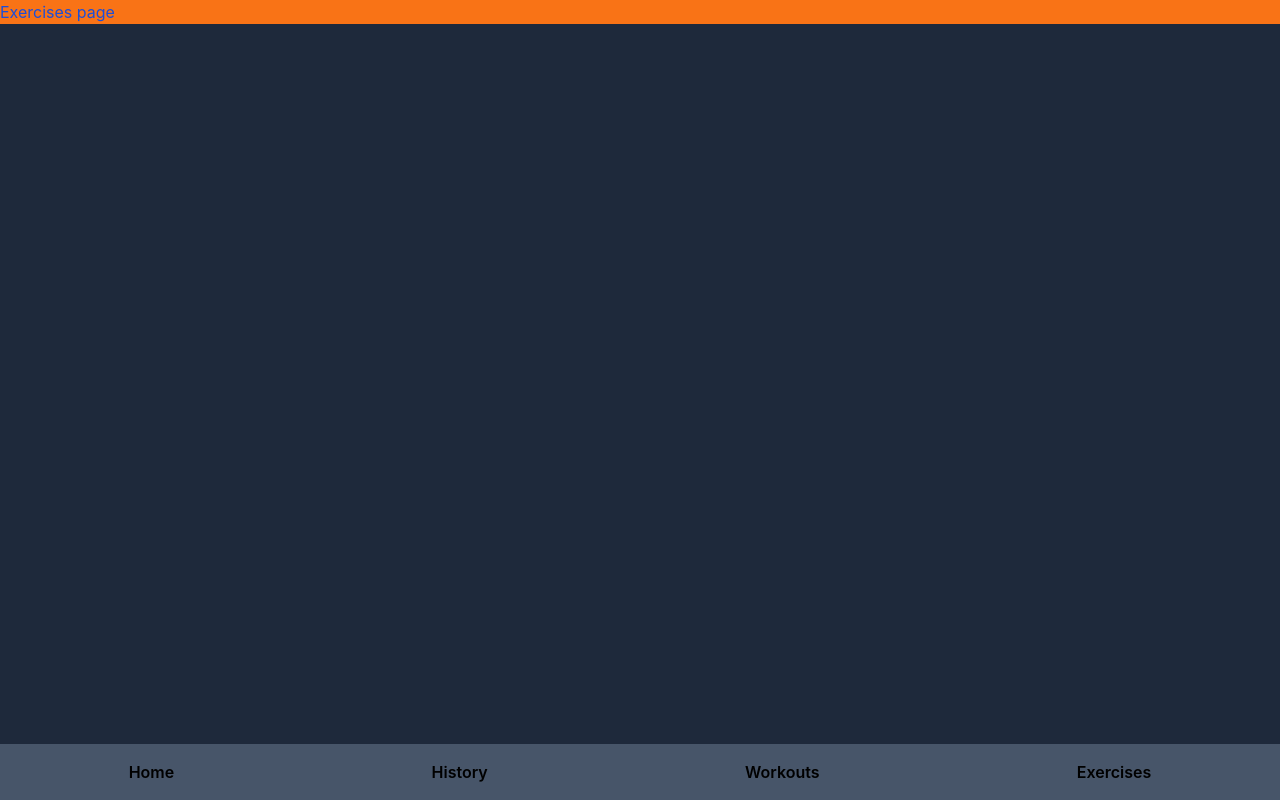
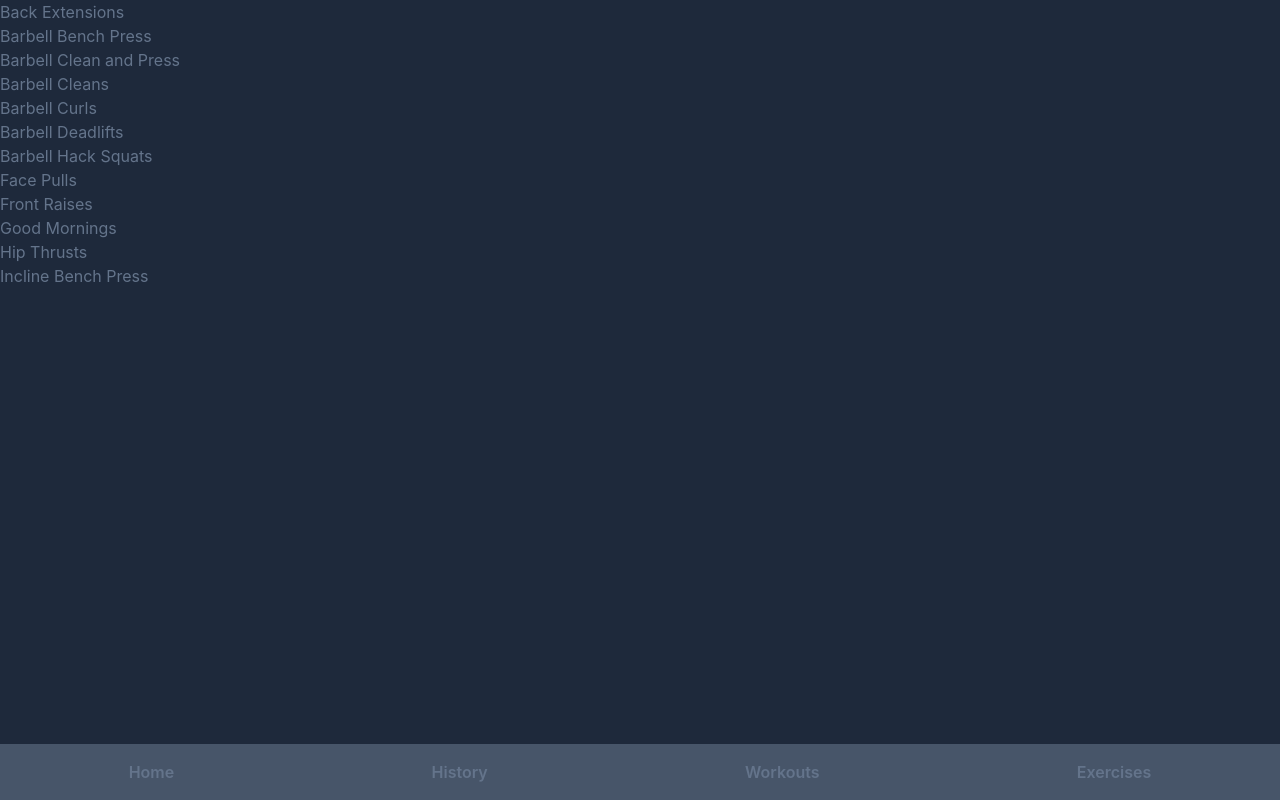
Before and after one commit to AndrewOWStyles/99-strength, a React (Create React App) app: page /Exercises in a window 1280 px wide. Built offline with nearby package versions, Linux system fonts and the light colour scheme.

Commit message:
added exercise list with some template exercises, imported to exercsie page and looping to show each name in the array

```diff
--- a/src/App.js
+++ b/src/App.js
@@ -7,7 +7,7 @@ import PageRoutes from './components/PageRoutes';
 function App() {
   return (
     <Router>
-      <div className="w-screen h-screen bg-slate-800">
+      <div className="w-screen h-screen bg-slate-800 text-slate-500">
         <PageRoutes />
         <div className='w-screen fixed bottom-0 left-0 right-0'>
           <NavBar />
--- /dev/null
+++ b/src/components/exercises/exercisesList.js
@@ -0,0 +1,70 @@
+const Exercises = [
+    {
+        name: 'Barbell Bench Press',
+        muscleGroup: 'Chest',
+        Description: ''
+    },
+    {
+        name: 'Barbell Clean and Press',
+        muscleGroup: 'Shoulders',
+        Description: ''
+    },
+    {
+        name: 'Barbell Cleans',
+        muscleGroup: 'Shoulders',
+        Description: ''
+    },
+    {
+        name: 'Barbell Curls',
+        muscleGroup: 'Biceps',
+        Description: ''
+    },
+    {
+        name: 'Barbell Deadlifts',
+        muscleGroup: 'Back',
+        Description: ''
+    },
+    {
+        name: 'Back Extensions',
+        muscleGroup: 'Back',
+        Description: ''
+    },
+    {
+        name: 'Front Raises',
+        muscleGroup: 'Shoulders',
+        Description: ''
+    },
+    {
+        name: 'Good Mornings',
+        muscleGroup: 'Back',
+        Description: ''
+    },
+    {
+        name: 'Barbell Hack Squats',
+        muscleGroup: 'Legs',
+        Description: ''
+    },
+    {
+        name: 'Hip Thrusts',
+        muscleGroup: 'Legs',
+        Description: ''
+    },
+    {
+        name: 'Incline Bench Press',
+        muscleGroup: 'Chest',
+        Description: ''
+    },
+    {
+        name: 'Face Pulls',
+        muscleGroup: 'Shoulders',
+        Description: ''
+    },
+]
+
+export default Exercises
+
+// {
+//     name: '',
+//     muscleGroup: '',
+//     Description: ''
+// },
--- a/src/components/pages/Exercises.js
+++ b/src/components/pages/Exercises.js
@@ -1,12 +1,20 @@
 import React from 'react';
+import ExerciseList from '../exercises/exercisesList';
 
 const Exercises = () => {
 
+    const alphabeticalSort = ExerciseList.slice().sort((a, b) => a.name.localeCompare(b.name))
 
 
     return (
-        <div className="bg-orange-500 text-blue-700">
-            Exercises page
+        <div className="">
+            <div>
+                {alphabeticalSort.map((exercise, index) => (
+                <div key={index}>
+                <h2>{exercise.name}</h2>
+                </div>
+                ))}
+            </div>
         </div>
     );
 };
```
